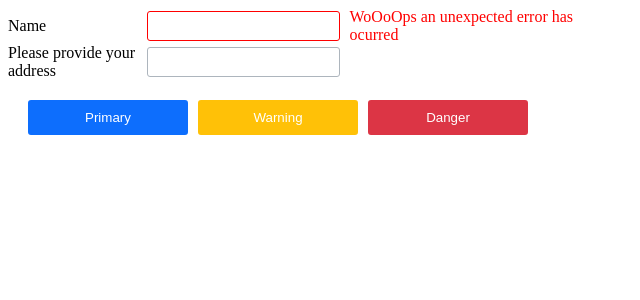
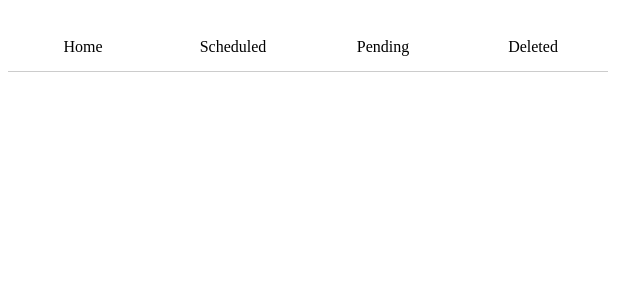
Before and after one commit to jonathan0494/TodoApp, a React (Vite) app: page / in a window 1280 px wide. Shown: the top 300 px of the page, without its empty margins (0-640 px from the left). Built offline with nearby package versions, Linux system fonts and the light colour scheme.

Commit message:
Added new directory 'Menu' with TabManager component, which will be use to render components

```diff
--- a/src/App.jsx
+++ b/src/App.jsx
@@ -1,27 +1,24 @@
 import React, { useState } from 'react'
-import { Button, InputField } from './components/user_interface'
+import { TabManager } from './components/user_interface'
 
+const TABS = [{ id: 1, title: 'Home' },
+              { id: 2, title: 'Scheduled' },
+              { id: 3, title: 'Pending' },
+              { id: 4, title: 'Deleted' }]
 function App() {
-  const [value, setValue] = useState('');
   return (
-    <div>
-      <InputField label="Name"
-                  value={value}
-                  error={{message: "WoOoOps an unexpected error has ocurred"}}
-                  onChange={e => setValue(e.target.value)} />
-      <InputField label="Please provide your address"
-                  value={value}
-                  onChange={e => setValue(e.target.value)} />
-      <div style={{ display: 'flex',
-                    justifyContent: 'space-between',
-                    width: '500px',
-                    margin: '20px'}}>
-        <Button primary>Primary</Button>
-        <Button warning>Warning</Button>
-        <Button danger>Danger</Button>
-      </div>
-    </div>
+      <TabManager tabs={TABS}>
+        <Home />
+        <Scheduled />
+        <Pending />
+        <Deleted />
+      </TabManager>
   )
 }
 
+const Home = () => <h2>Home</h2>;
+const Scheduled = () => <h2>Scheduled</h2>;
+const Pending = () => <h2>Pending</h2>;
+const Deleted = () => <h2>Deleted</h2>;
+
 export default App
--- /dev/null
+++ b/src/components/user_interface/Menu/TabManager/TabManager.scss
@@ -0,0 +1,25 @@
+$tab-background-color: #EEEEEE;
+$tab-border-color: #ccc;
+
+.tab-manager-container {
+    .tab-group {
+        display: flex;
+
+        .tab {
+            display: flex;
+            justify-content: space-around;
+            width: 120px;
+            margin: 15px 0 0 0;
+            padding: 15px;
+            border: solid $tab-border-color;
+            border-width: 0 0 1px 0;
+            cursor: default;
+        }
+
+        .active {
+            border: solid tab-border-color;
+            border-width: 1px 1px 0 1px;
+            background-color: $tab-background-color;
+        }
+    }
+}
--- /dev/null
+++ b/src/components/user_interface/Menu/TabManager/index.jsx
@@ -0,0 +1,22 @@
+import Ract from 'react';
+import './TabManager.scss'
+
+const TabManager = ({ children, tabs}) => {
+    return (
+        <div className='tab-manager-container'>
+            <div className='tab-group'>
+                { tabs.map(tab => (<Tab key={tab.id} title={tab.title} />)) }
+            </div>
+        </div>
+    );
+};
+
+const Tab = ({ title }) => {
+    return (
+        <div className='tab'>
+            <span> { title }</span>
+        </div>
+    );
+};
+
+export default TabManager;
--- a/src/components/user_interface/index.js
+++ b/src/components/user_interface/index.js
@@ -1,5 +1,6 @@
 import Button from './Button'
 import InputField from './InputField'
+import TabManager from './Menu/TabManager'
 
 
-export { Button, InputField }
+export { Button, InputField, TabManager }
```
